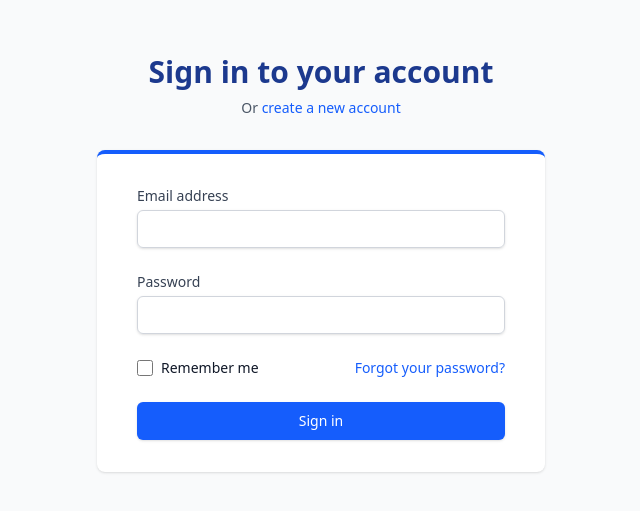
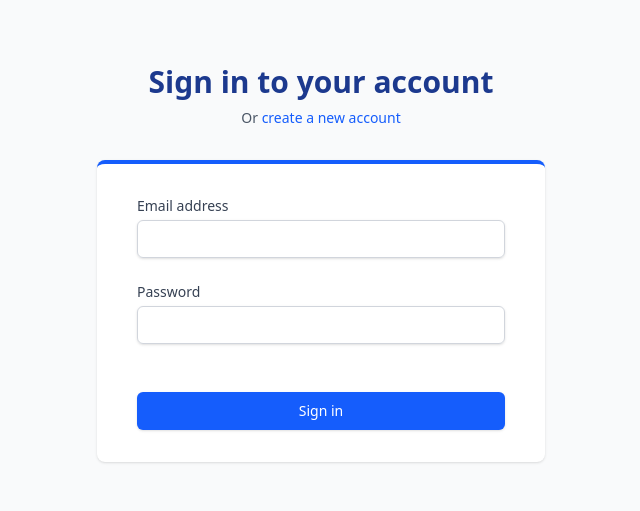
Before and after one commit to mohamedelasri202/JobFinderPojects, an Angular app: page /login in a window 1280 px wide. Shown: the part 149-660 px from the top of the page, without its empty margins (319-959 px from the left). Built offline with nearby package versions, Linux system fonts and the light colour scheme.

Commit message:
the functionlity of the login is now functional

```diff
--- a/src/app/auth/login/login.html
+++ b/src/app/auth/login/login.html
@@ -13,13 +13,13 @@
 
   <div class="mt-8 sm:mx-auto sm:w-full sm:max-w-md">
     <div class="bg-white py-8 px-4 shadow sm:rounded-lg sm:px-10 border-t-4 border-blue-600">
-      <form [formGroup]="loginForm"  class="space-y-6" action="#" method="POST">
+      <form [formGroup]="loginForm"  (ngSubmit)="onSubmit()" class="space-y-6" action="#" method="POST">
         <div>
           <label for="email" class="block text-sm font-medium text-gray-700">
             Email address
           </label>
           <div class="mt-1">
-            <input id="email" name="email" type="email" autocomplete="email" required
+            <input id="email" name="email" type="email" formControlName="email" autocomplete="email" required
               class="appearance-none block w-full px-3 py-2 border border-gray-300 rounded-md shadow-sm placeholder-gray-400 focus:outline-none focus:ring-blue-500 focus:border-blue-500 sm:text-sm">
           </div>
         </div>
@@ -29,25 +29,15 @@
             Password
           </label>
           <div class="mt-1">
-            <input id="password" name="password" type="password" autocomplete="current-password" required
+            <input id="password" name="password" type="password" formControlName="password" autocomplete="current-password" required
               class="appearance-none block w-full px-3 py-2 border border-gray-300 rounded-md shadow-sm placeholder-gray-400 focus:outline-none focus:ring-blue-500 focus:border-blue-500 sm:text-sm">
           </div>
         </div>
 
         <div class="flex items-center justify-between">
-          <div class="flex items-center">
-            <input id="remember-me" name="remember-me" type="checkbox"
-              class="h-4 w-4 text-blue-600 focus:ring-blue-500 border-gray-300 rounded">
-            <label for="remember-me" class="ml-2 block text-sm text-gray-900">
-              Remember me
-            </label>
-          </div>
 
-          <div class="text-sm">
-            <a href="#" class="font-medium text-blue-600 hover:text-blue-500">
-              Forgot your password?
-            </a>
-          </div>
+
+
         </div>
 
         <div>
--- a/src/app/auth/login/login.ts
+++ b/src/app/auth/login/login.ts
@@ -27,6 +27,24 @@ export class Login {
          this.loginForm.markAllAsTouched
           return ;
         }else{
+           const email = this.loginForm.value.email
+          const password = this.loginForm.value.password
+
+          this.authService.login(email).subscribe({
+            next:(Response :any[]) =>{
+              if(Response.length>0){
+                const user =Response[0];
+                if(user.password == password){
+                  console.log("login success")
+                  }else {
+                    console.log("password is inccorect")
+                  }
+              }else{
+                console.error("no user was found")
+              }
+            }
+
+          });
 
         }
     }
```
